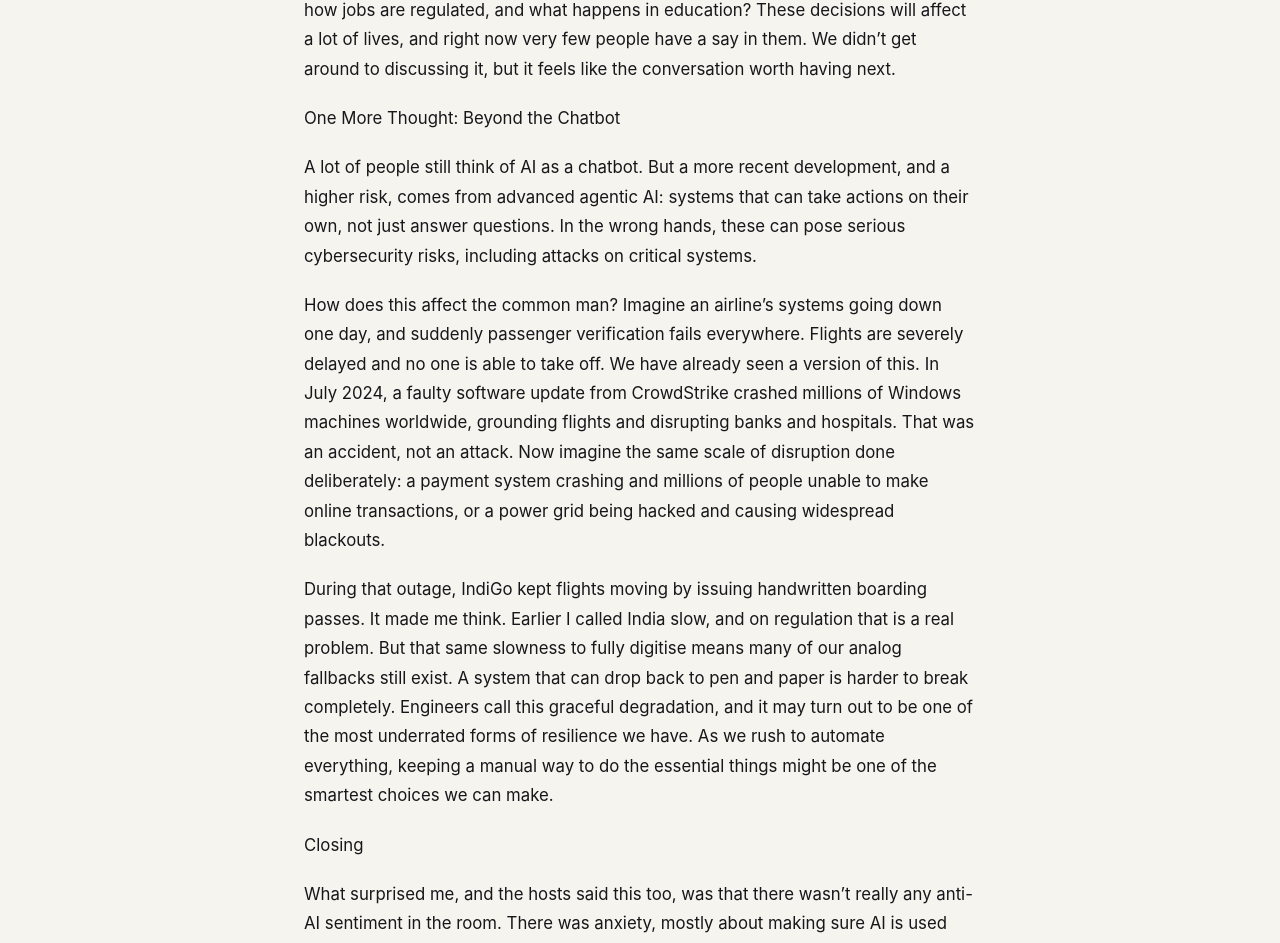
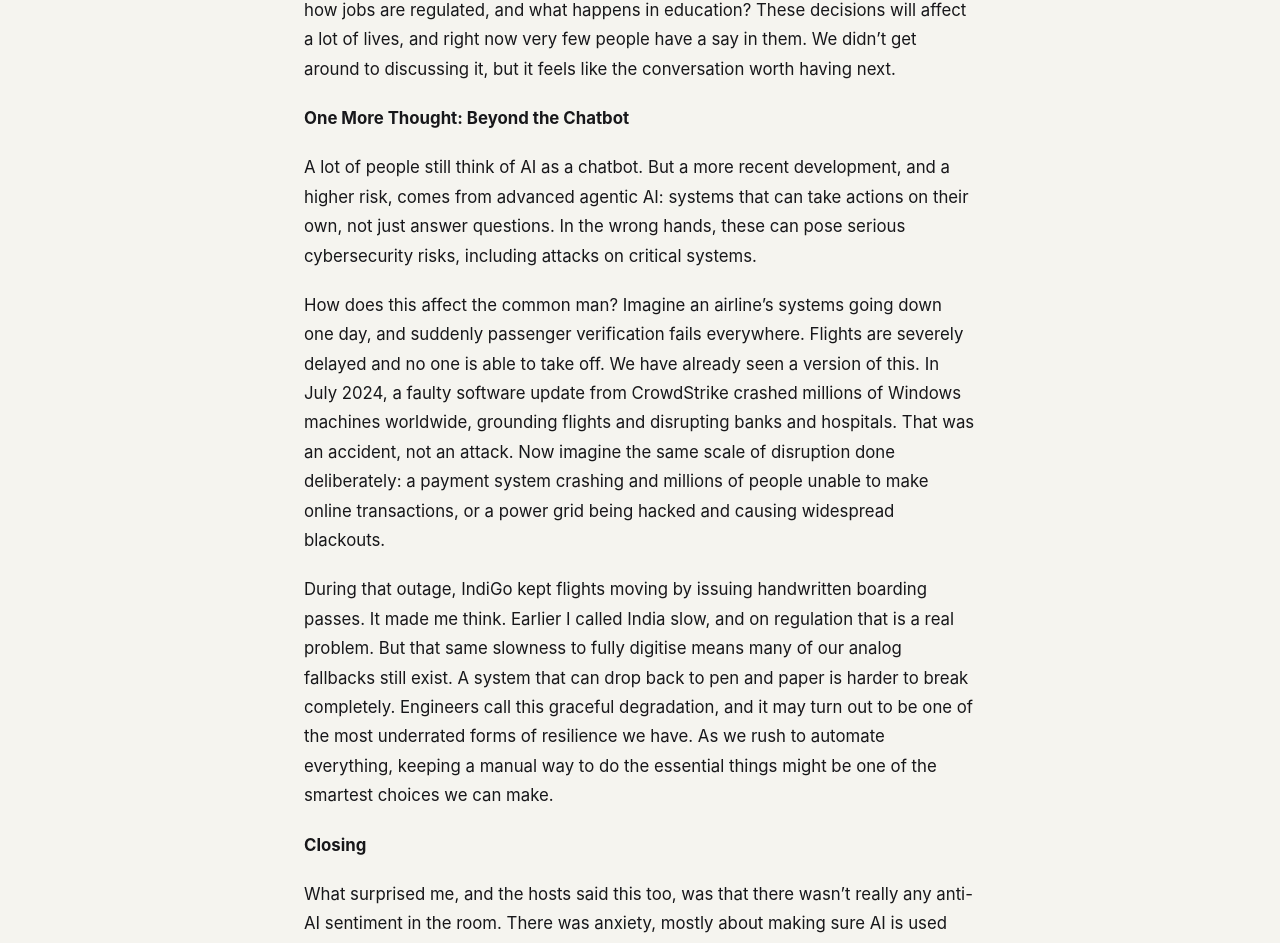
Before and after one commit to arplut/arplut.github.io, a Jekyll site: the page built from _posts/2026-10-13-maybe-we-will-be-ok-conversations-about-ai-from-the-development-sector.md, in a window 1280 px wide. Shown: the part 2933-3876 px from the top of the page. Built offline with Jekyll 4.4.1, drawn with Linux system fonts in a browser that asks for light colours.

```diff
--- a/_posts/2026-10-13-maybe-we-will-be-ok-conversations-about-ai-from-the-development-sector.md
+++ b/_posts/2026-10-13-maybe-we-will-be-ok-conversations-about-ai-from-the-development-sector.md
@@ -45,7 +45,7 @@ On countering nihilism and generational anxiety: maybe we will be ok.
 
 When asked if there were topics we wanted to talk about more, the honest answer was “not really.” But one question stayed open for me: public ownership. How can citizens be more involved in the key decisions around AI, like where data centres go, how jobs are regulated, and what happens in education? These decisions will affect a lot of lives, and right now very few people have a say in them. We didn’t get around to discussing it, but it feels like the conversation worth having next.
 
-One More Thought: Beyond the Chatbot
+<b>One More Thought: Beyond the Chatbot</b>
 
 A lot of people still think of AI as a chatbot. But a more recent development, and a higher risk, comes from advanced agentic AI: systems that can take actions on their own, not just answer questions. In the wrong hands, these can pose serious cybersecurity risks, including attacks on critical systems.
 
@@ -53,7 +53,7 @@ How does this affect the common man? Imagine an airline’s systems going down o
 
 During that outage, IndiGo kept flights moving by issuing handwritten boarding passes. It made me think. Earlier I called India slow, and on regulation that is a real problem. But that same slowness to fully digitise means many of our analog fallbacks still exist. A system that can drop back to pen and paper is harder to break completely. Engineers call this graceful degradation, and it may turn out to be one of the most underrated forms of resilience we have. As we rush to automate everything, keeping a manual way to do the essential things might be one of the smartest choices we can make.
 
-Closing
+<b>Closing</b>
 
 What surprised me, and the hosts said this too, was that there wasn’t really any anti-AI sentiment in the room. There was anxiety, mostly about making sure AI is used responsibly. And by the end, a lot of that anxiety had turned into curiosity.
 
```
